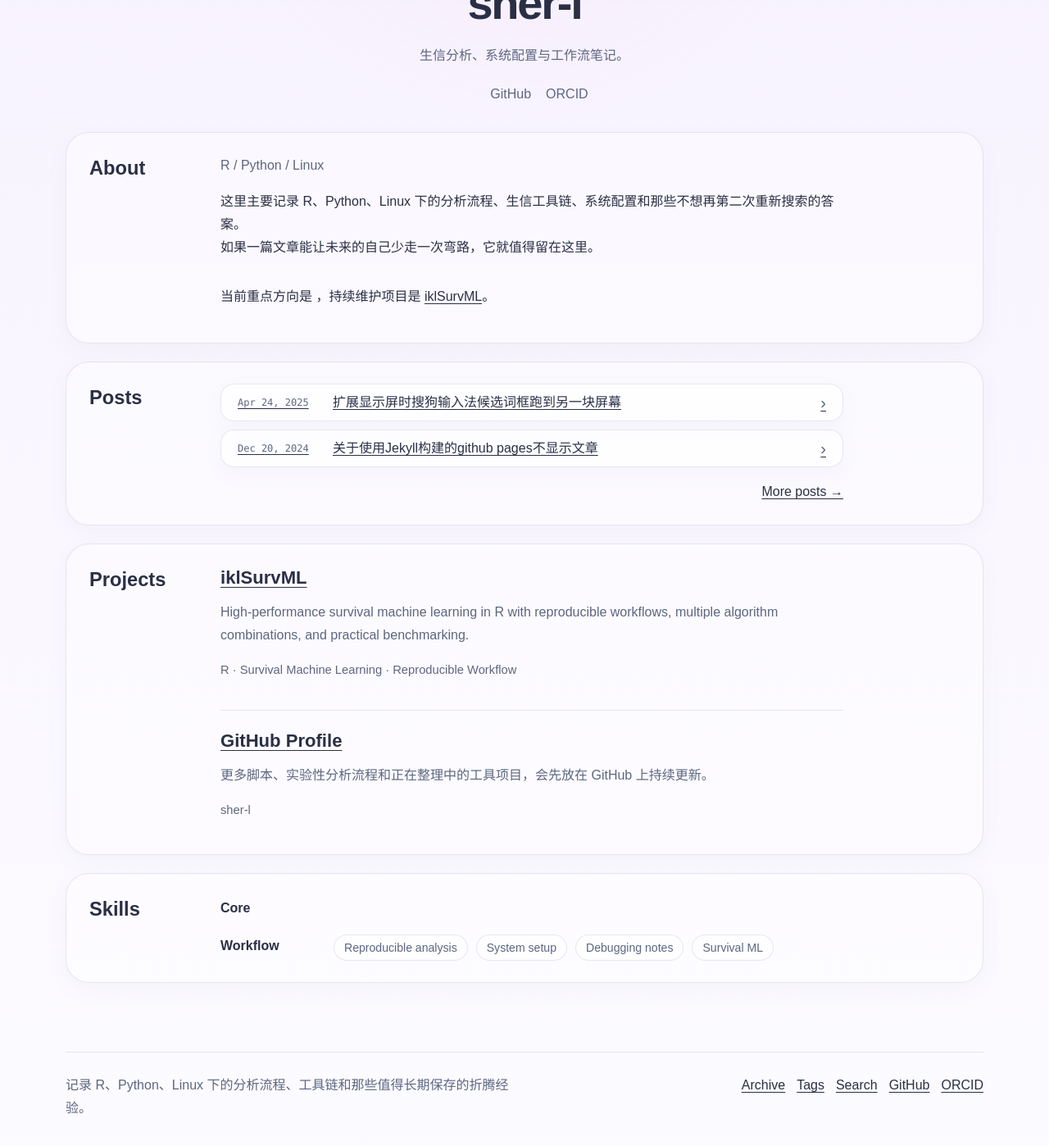
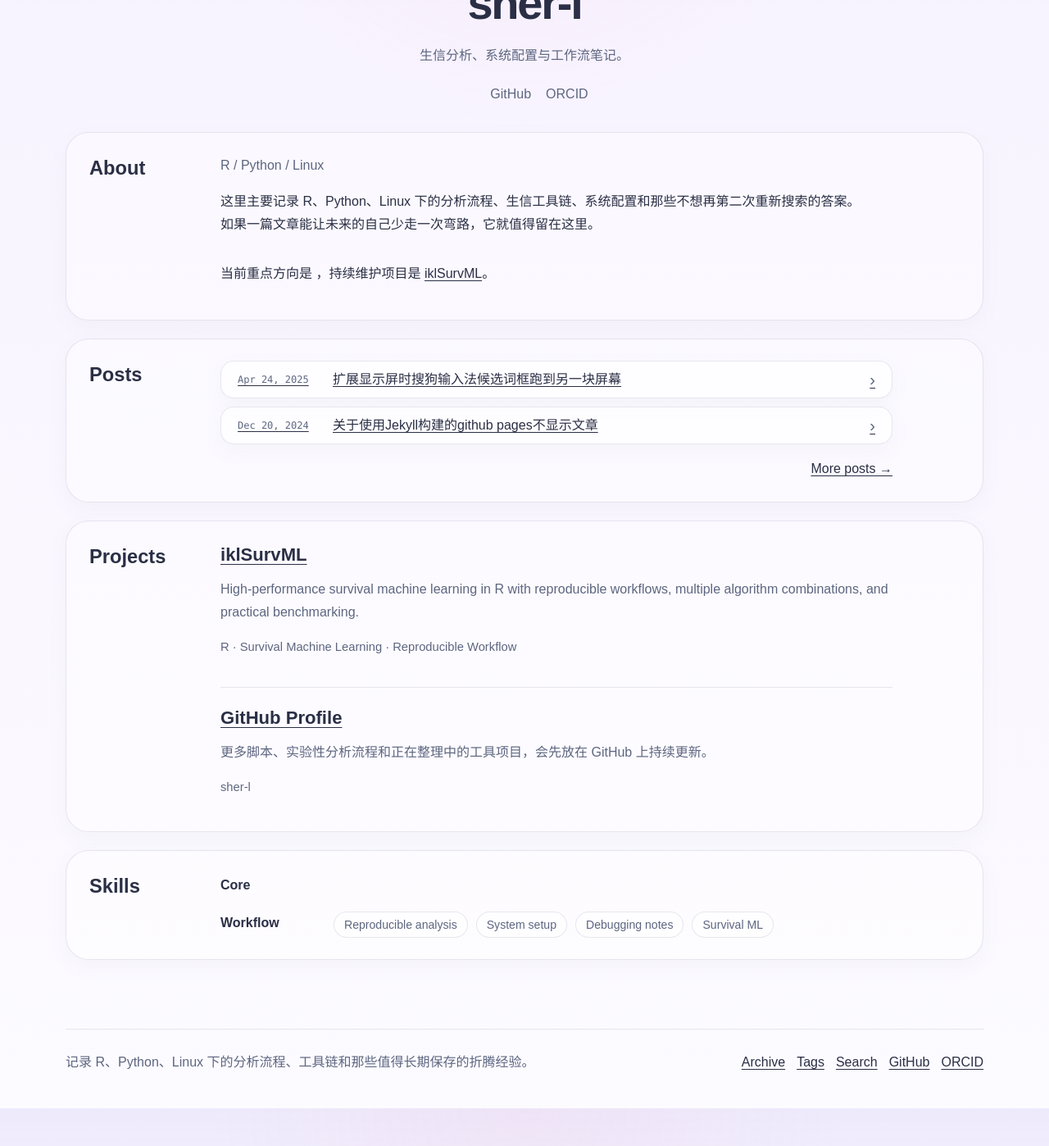
Before and after one commit to sher-l/sher-l.github.io, a Jekyll site: the page built from index.md, in a window 1280 px wide and 1400 px high, scrolled down 229 px. Shown: the whole window at 82% size. Built offline with Jekyll 4.4.1, drawn with Linux system fonts in a browser that asks for light colours; after the commit the page ends 1604 px from its top, so only the background shows below that.

Commit message:
Widen home content measure

```diff
--- a/assets/css/style.css
+++ b/assets/css/style.css
@@ -14,6 +14,9 @@
   --sans: "Satoshi", "Aptos", "Segoe UI Variable", "PingFang SC", "Microsoft YaHei", sans-serif;
   --content-width: min(1120px, calc(100vw - 48px));
   --reading-width: min(1180px, calc(100vw - 48px));
+  --home-measure: 820px;
+  --hero-measure: 52rem;
+  --footer-copy-measure: 44rem;
 }
 
 * {
@@ -319,7 +322,7 @@ img {
 }
 
 .home-hero-tagline {
-  max-width: 40rem;
+  max-width: var(--hero-measure);
   margin: 0;
   font-size: 1rem;
   line-height: 1.8;
@@ -415,7 +418,7 @@ img {
 .home-sections > .section-row .home-posts-more,
 .home-sections > .section-row .skill-groups {
   width: 100%;
-  max-width: 760px;
+  max-width: var(--home-measure);
 }
 
 .section-bar {
@@ -919,7 +922,7 @@ img {
 
 .post-card-list-home {
   width: 100%;
-  max-width: 760px;
+  max-width: var(--home-measure);
   gap: 10px;
   border-top: 0;
 }
@@ -1004,7 +1007,7 @@ img {
   display: flex;
   justify-content: flex-end;
   width: 100%;
-  max-width: 760px;
+  max-width: var(--home-measure);
   margin: 4px 0 0;
 }
 
@@ -1307,7 +1310,7 @@ img {
 }
 
 .footer-copy {
-  max-width: 34rem;
+  max-width: var(--footer-copy-measure);
   margin: 0;
 }
 
```
